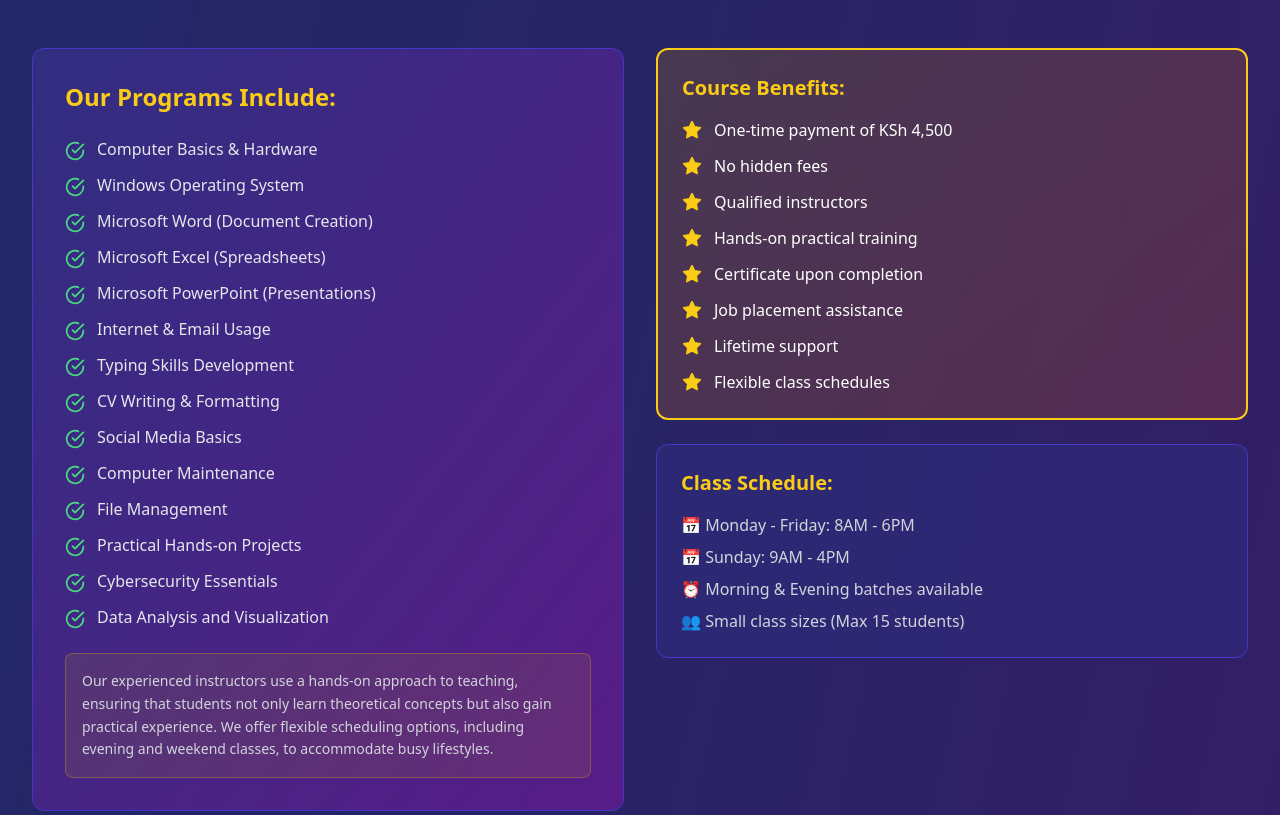
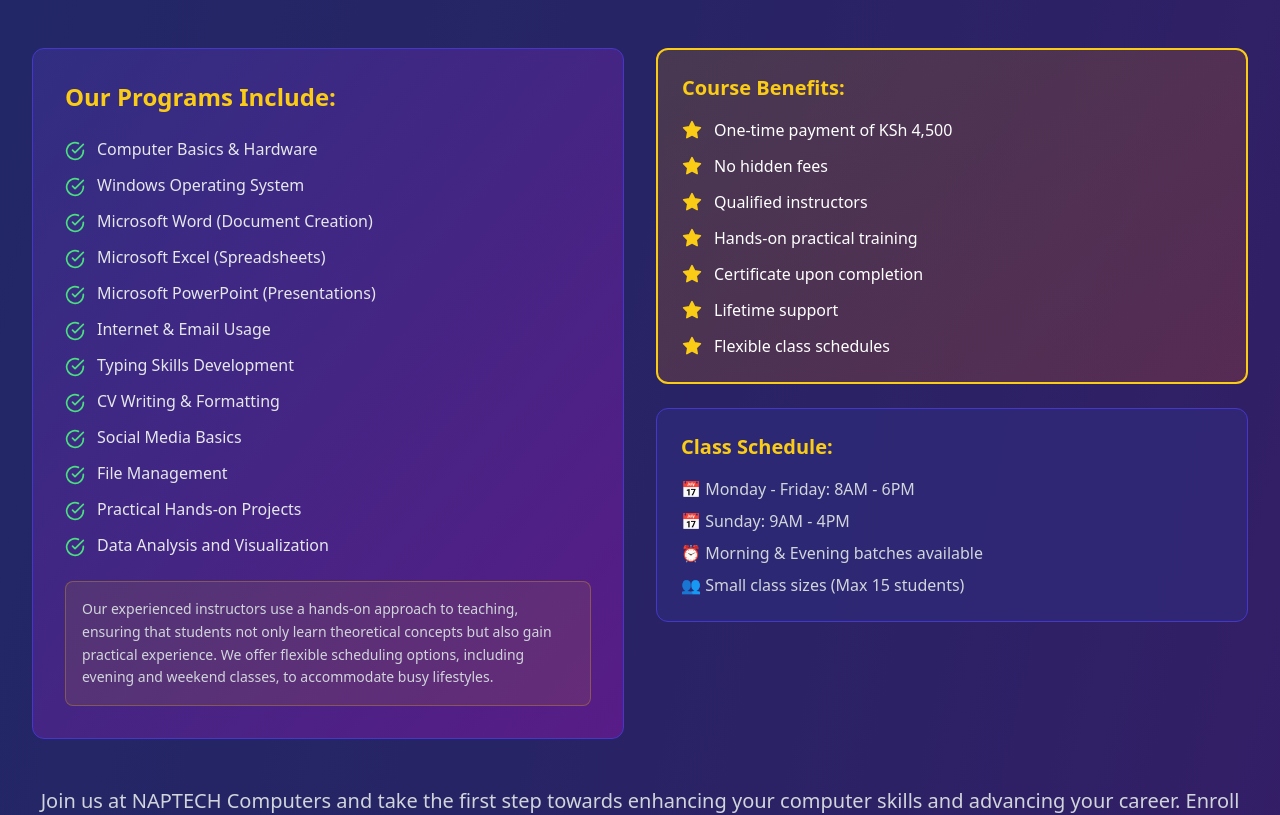
Before and after one commit to Travis028/naptech-computers, a React (Create React App) app: page / in a window 1280 px wide. Shown: the part 2606-3421 px from the top of the page. Built offline with nearby package versions, Linux system fonts and the light colour scheme.

Commit message:
Remove specific course modules and benefits
- Removed Cybersecurity Essentials from course modules
- Removed Computer Maintenance from course modules
- Removed Job placement assistance from course benefits
- Updated course curriculum to 12 modules

```diff
--- a/src/App.js
+++ b/src/App.js
@@ -52,10 +52,8 @@
     'Typing Skills Development',
     'CV Writing & Formatting',
     'Social Media Basics',
-    'Computer Maintenance',
     'File Management',
     'Practical Hands-on Projects',
-    'Cybersecurity Essentials',
     'Data Analysis and Visualization'
   ];
 
@@ -378,7 +376,6 @@
                     'Qualified instructors',
                     'Hands-on practical training',
                     'Certificate upon completion',
-                    'Job placement assistance',
                     'Lifetime support',
                     'Flexible class schedules'
                   ].map((benefit, idx) => (
```
